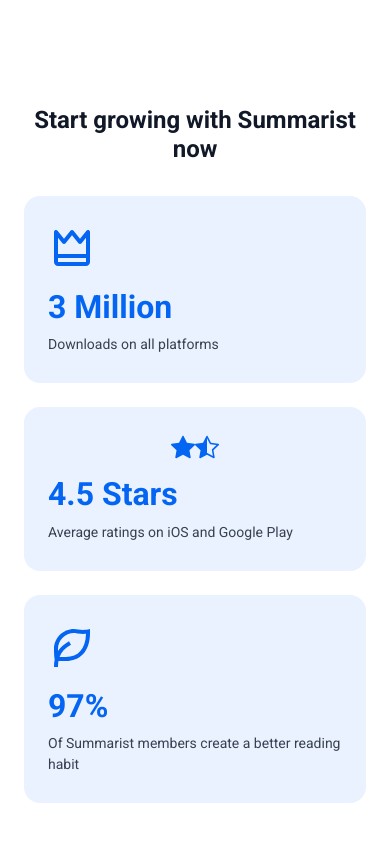
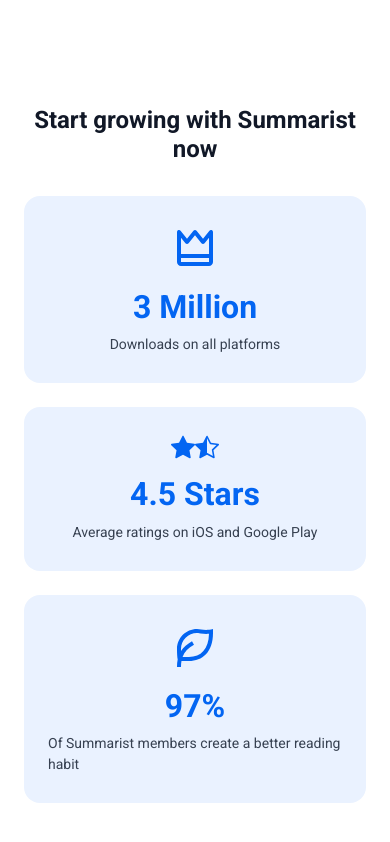
Before and after one commit to DerrickSimilien/Summarist-Virtual-Internship, a Next.js app: page / in a window 390 px wide. Shown: the part 3313-4155 px from the top of the page. Built offline with nearby package versions, Linux system fonts and the light colour scheme.

Commit message:
centered the number/stats section to be in the middle when the site is in tablet view at 768px

```diff
--- a/src/app/globals.css
+++ b/src/app/globals.css
@@ -675,6 +675,23 @@ html.dark .footer__copyright {
   gap: 24px;
 }
 
+  #numbers .numbers__card {
+    margin-left: 0 !important;
+    margin-right: 0 !important;
+    padding-left: 24px;
+    padding-right: 24px;
+    display: flex;
+    flex-direction: column;
+    align-items: center;
+  }
+
+  #numbers .numbers__wrapper {
+    display: flex;
+    flex-direction: column;
+    align-items: center;
+    gap: 24px;
+  }
+
   .statistics__data--title {
     font-size: 16px;
   }
```
